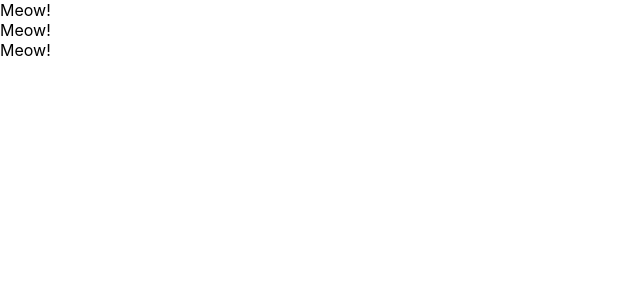
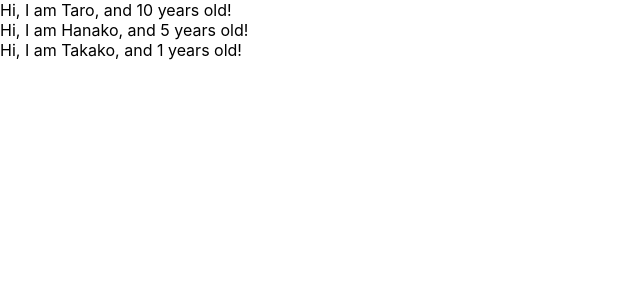
Before and after one commit to eito0201/udemy-react-redux-crud-application, a React (Create React App) app: page / in a window 1280 px wide. Shown: the top 300 px of the page, without its empty margins (0-640 px from the left). Built offline with nearby package versions, Linux system fonts and the light colour scheme.

Commit message:
learn props of component

```diff
--- a/src/App.js
+++ b/src/App.js
@@ -1,27 +1,30 @@
 import React from 'react';
-
-// function App() {
-//   return (
-//     <React.Fragment>
-//       <label htmlFor="foo">bar</label>
-//       <input id="foo" type="text" onClick={() => {console.log('I am clicked.')}}></input>
-//     </React.Fragment>
-//   )
-// }
 
 // eslint-disable-next-line
 const App = () => {
+  const profiles = [
+    { name: "Taro", age: 10 },
+    { name: "Hanako", age: 5 },
+    { name: "Takako" }
+  ]
+
   return (
     <div>
-      <Cat/>
-      <Cat/>
-      <Cat/>
+      {
+        profiles.map((profile, index) => {
+          return <User name={profile.name} age ={profile.age} key={index} />
+        })
+      }
     </div>
   )
 }
 
-const Cat = () => {
-  return <div>Meow!</div>
+const User = (props) => {
+  return <div>Hi, I am {props.name}, and {props.age} years old!</div>
+}
+
+User.defaultProps = {
+  age: 1
 }
 
 export default App;
```
